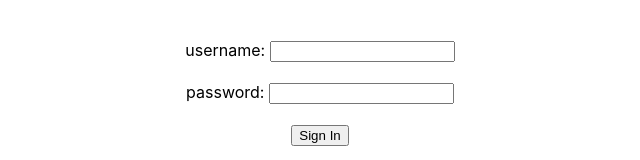
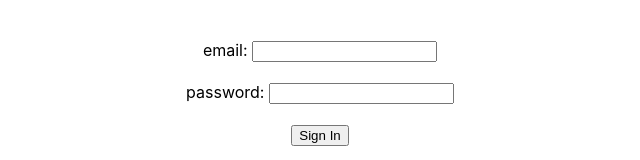
Before and after one commit to iAgar/dotNetTraining, a React (Create React App) app in the folder frontend/: page /SignIn in a window 1280 px wide. Shown: the top 160 px of the page, without its empty margins (320-960 px from the left). Built offline with nearby package versions, Linux system fonts and the light colour scheme.

Commit message:
Linked sign in api to frontend

```diff
--- a/frontend/src/Pages/SignIn.js
+++ b/frontend/src/Pages/SignIn.js
@@ -4,12 +4,13 @@ import { useState } from 'react';
 import axios from 'axios';
 import { useContext } from 'react';
 import { UserContext } from './userContext.js';
-import PostSignIn from './PostSignIn.js';
+import CreateAccount from './CreateAccount.js';
+import UserProfile from './UserProfile.js';
 
 const SignIn = () =>{
 
     const [userDetails, setUserDetails] = useState({
-        'uname': '',
+        'email': '',
         'pass': '',
     });
 
@@ -26,17 +27,16 @@ const SignIn = () =>{
             .post('https://localhost:7180/api/RegisteredUsers/login',userDetails)
             .then((response)=>{
                 console.log(response);
-                const{status ,message} = response.data;
-                if(status == 'success'){
+                if(response.data.success){
                     alert("successful signin")
                     //send signed in user details using context and route to post-signin
-                    if(response.data.unmae=='admin'){
+                    if(response.data.user.isAdmin){
                         <UserContext.Provider value='admin'>
-                            {PostSignIn}
+                            {CreateAccount}
                         </UserContext.Provider>
                     }else{
                         <UserContext.Provider value='user'>
-                            {PostSignIn}
+                            {UserProfile}
                         </UserContext.Provider>
                     }
                 }
@@ -54,7 +54,7 @@ const SignIn = () =>{
             <form onSubmit={handleSubmit}>
                 <br/><br/>
                 <div>
-                    username: <input name='uname' type = 'text' value = {userDetails.uname} onChange={handleChange} />
+                    email: <input name='email' type = 'email' value = {userDetails.email} onChange={handleChange} />
                 </div>
                 <br/>
                 <div>
```
